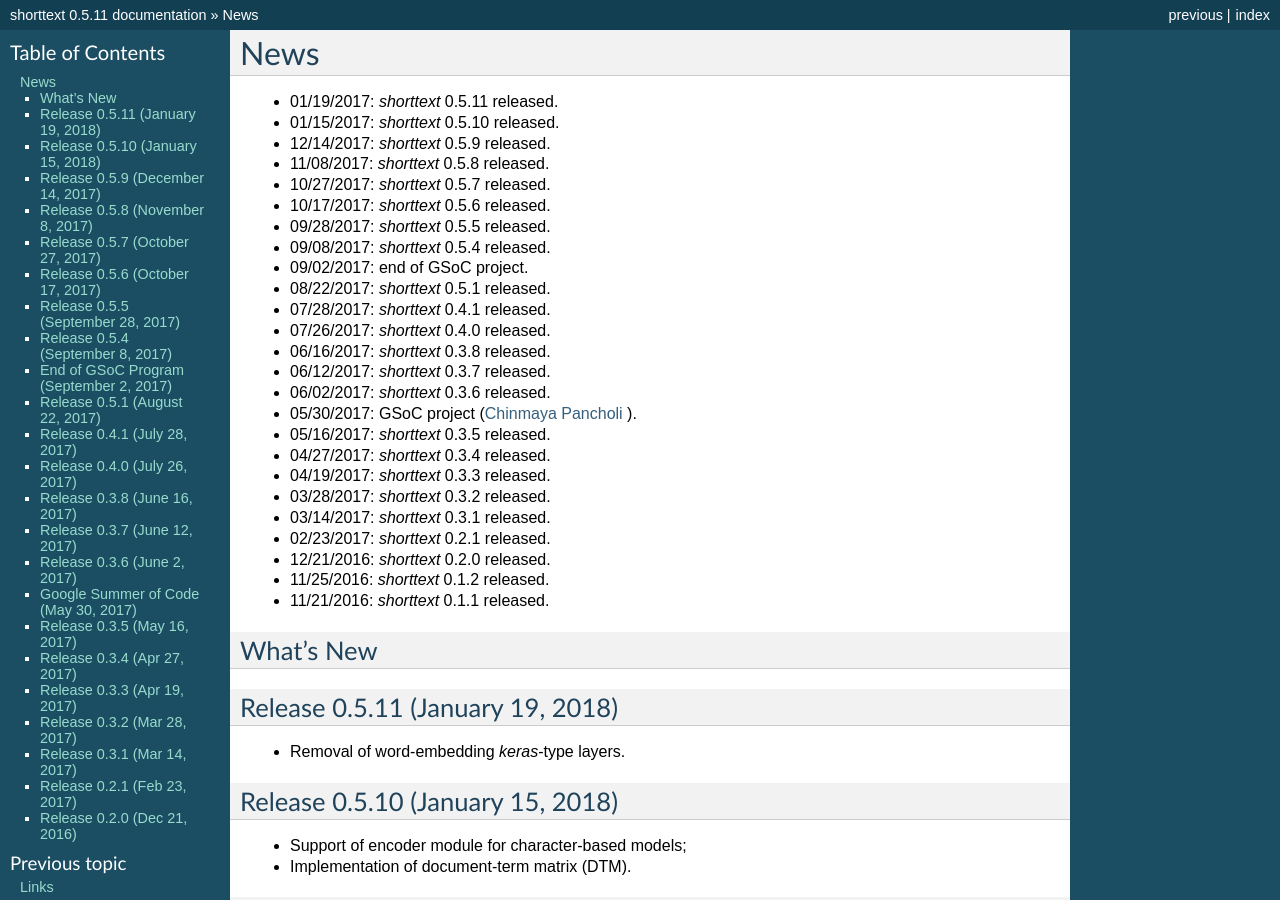
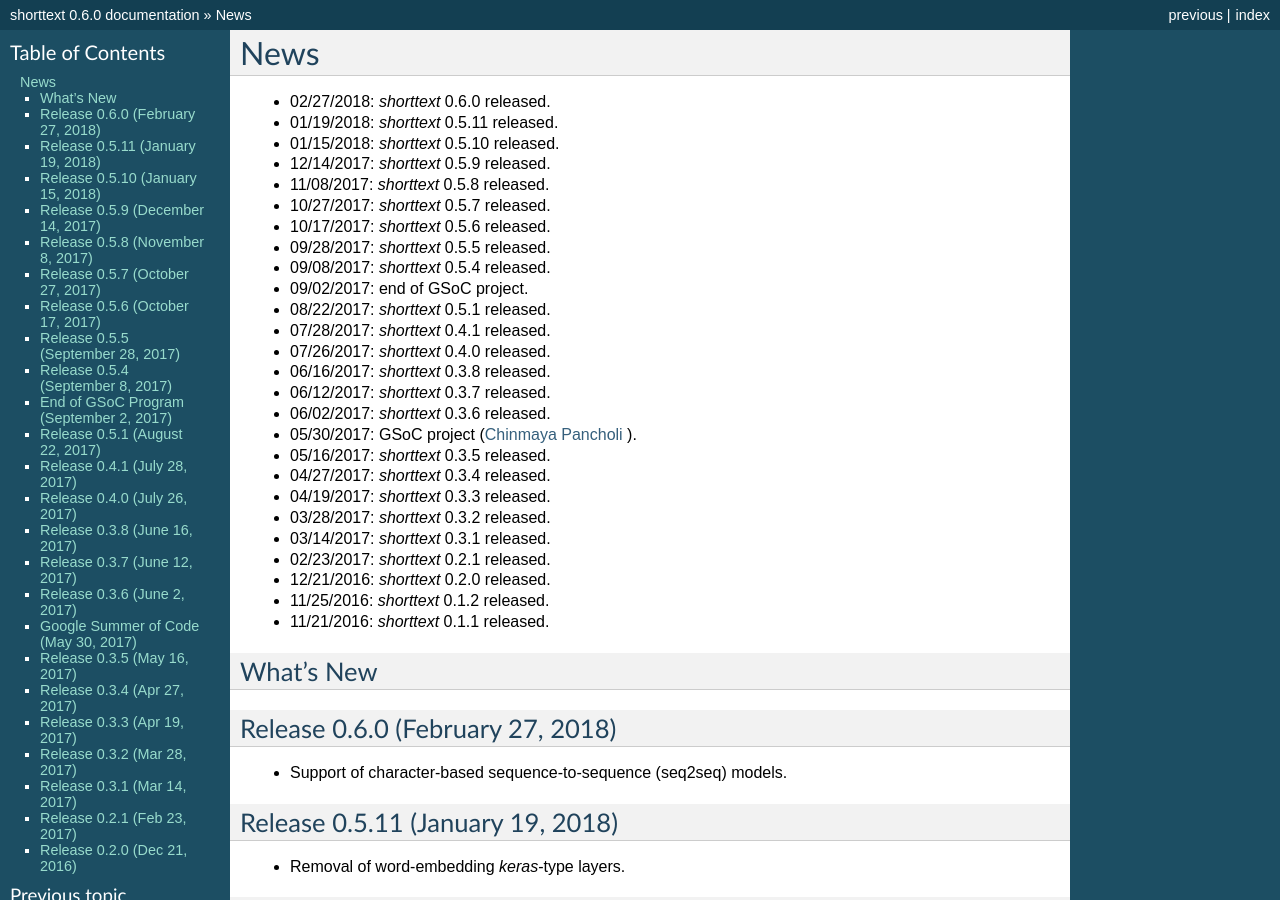
Before and after one commit to stephenhky/PyShortTextCategorization, a Sphinx documentation site: the page built from docs/news.rst, in a window 1280 px wide and 900 px high. Built offline with Sphinx 7.4.7, drawn with Linux system fonts in a browser that asks for light colours; some of the changed text lies outside the part shown.

Commit message:
releasing 0.6.0

```diff
--- a/apidocs/source/conf.py
+++ b/apidocs/source/conf.py
@@ -58,9 +58,9 @@
 # built documents.
 #
 # The short X.Y version.
-version = '0.5'
+version = '0.6'
 # The full version, including alpha/beta/rc tags.
-release = '0.5.11'
+release = '0.6.0'
 
 # The language for content autogenerated by Sphinx. Refer to documentation
 # for a list of supported languages.
--- a/docs/conf.py
+++ b/docs/conf.py
@@ -59,9 +59,9 @@
 # built documents.
 #
 # The short X.Y version.
-version = u'0.5'
+version = u'0.6'
 # The full version, including alpha/beta/rc tags.
-release = u'0.5.11'
+release = u'0.6.0'
 
 # The language for content autogenerated by Sphinx. Refer to documentation
 # for a list of supported languages.
--- a/docs/news.rst
+++ b/docs/news.rst
@@ -1,8 +1,9 @@
 News
 ====
 
-* 01/19/2017: `shorttext` 0.5.11 released.
-* 01/15/2017: `shorttext` 0.5.10 released.
+* 02/27/2018: `shorttext` 0.6.0 released.
+* 01/19/2018: `shorttext` 0.5.11 released.
+* 01/15/2018: `shorttext` 0.5.10 released.
 * 12/14/2017: `shorttext` 0.5.9 released.
 * 11/08/2017: `shorttext` 0.5.8 released.
 * 10/27/2017: `shorttext` 0.5.7 released.
@@ -30,6 +31,12 @@
 
 What's New
 ----------
+
+Release 0.6.0 (February 27, 2018)
+---------------------------------
+
+* Support of character-based sequence-to-sequence (seq2seq) models.
+
 
 Release 0.5.11 (January 19, 2018)
 ---------------------------------
```
Also changed, not shown: README.md (+3 -3 lines).
